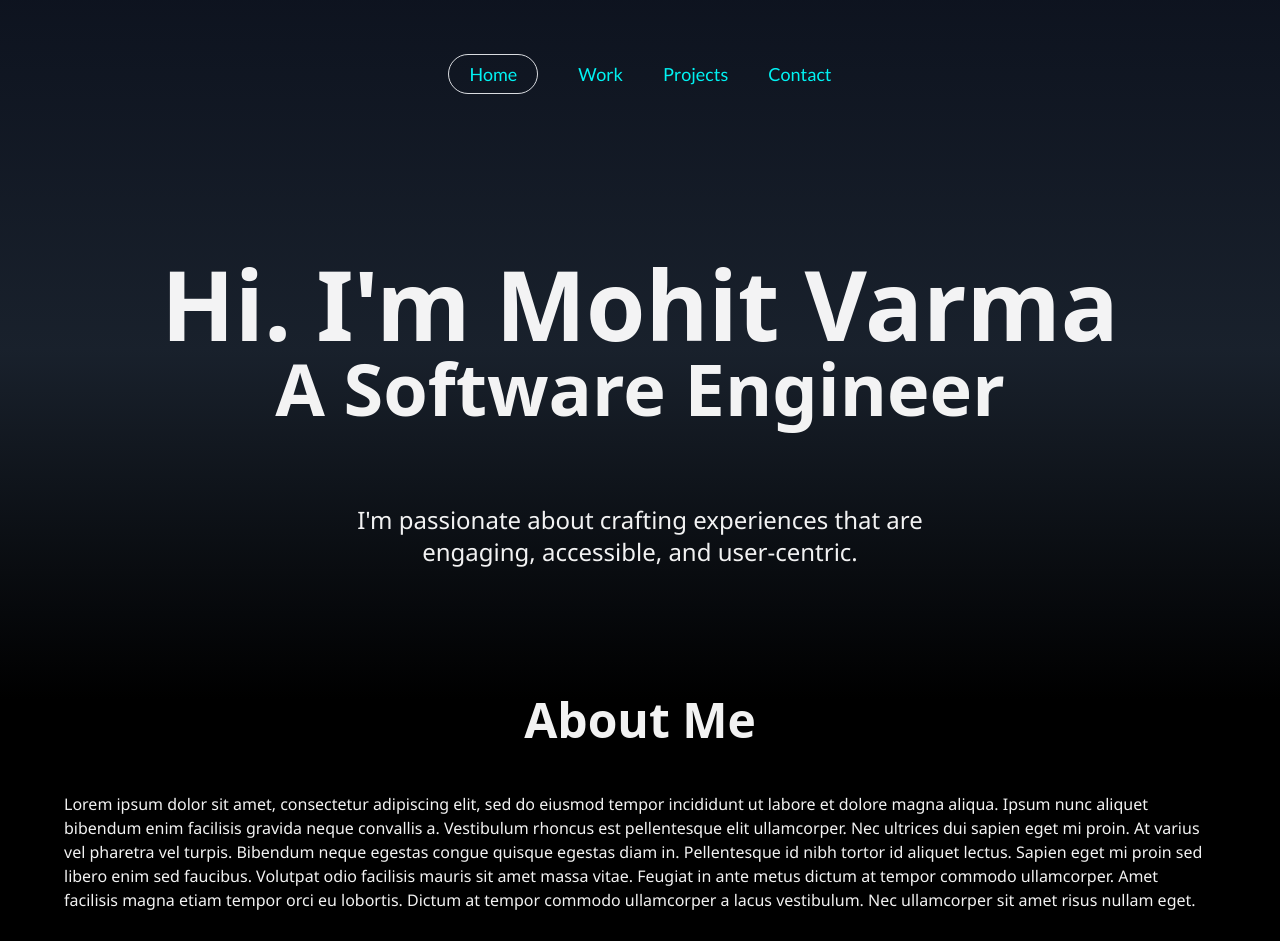
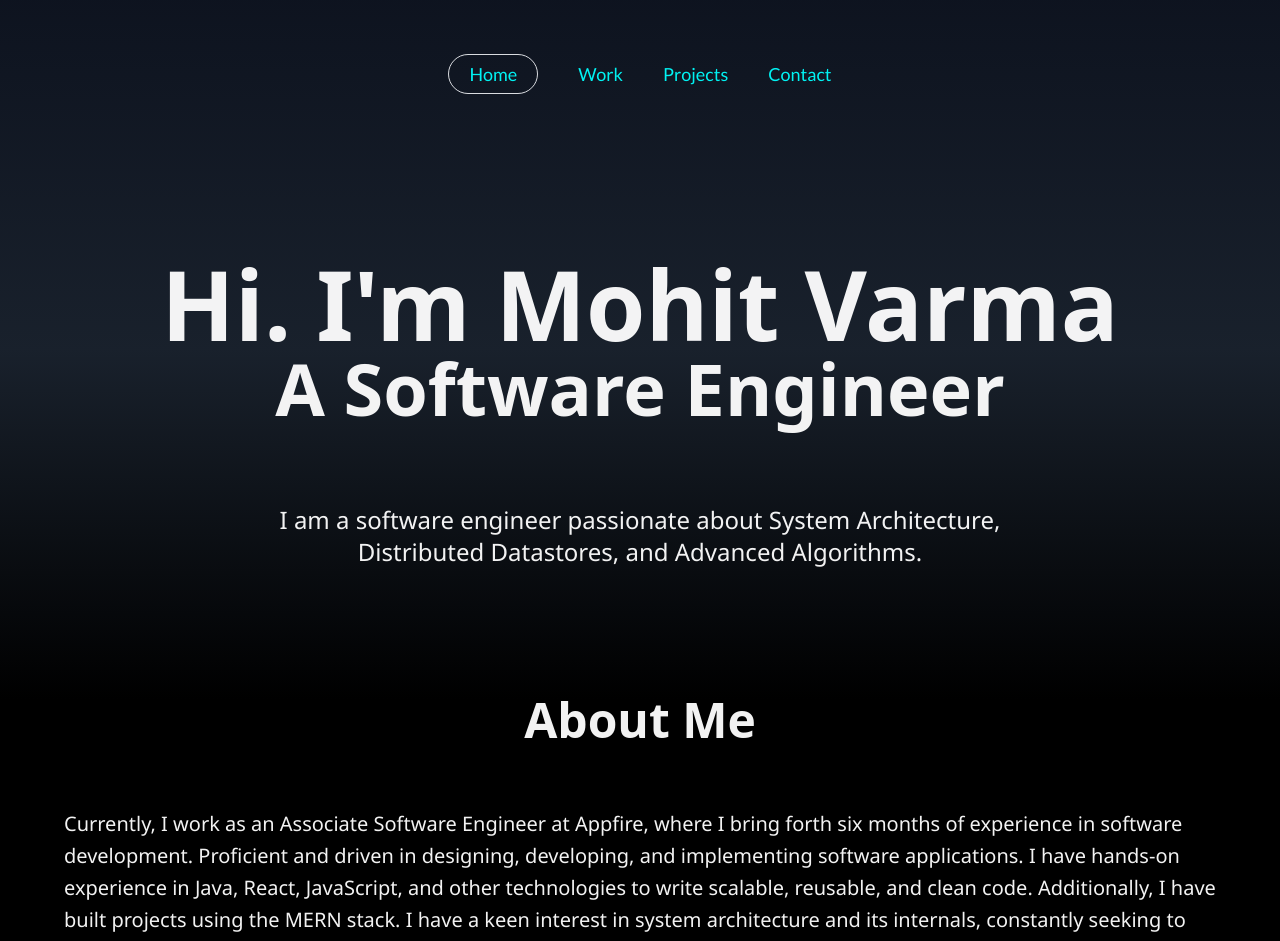
Before and after one commit to n0IQ/Portfolio, a Next.js app: page / in a window 1280 px wide. Shown: the top 941 px of the page. Built offline with nearby package versions, Linux system fonts and the light colour scheme; a web font is replaced by a local one.

Commit message:
Added about me info

```diff
--- a/src/components/Home/About.tsx
+++ b/src/components/Home/About.tsx
@@ -5,19 +5,17 @@ export default function About() {
         About Me
       </h3>
 
-      <div className="mt-12">
-        <p className="font-content text-contents opacity-95">
-          Lorem ipsum dolor sit amet, consectetur adipiscing elit, sed do
-          eiusmod tempor incididunt ut labore et dolore magna aliqua. Ipsum nunc
-          aliquet bibendum enim facilisis gravida neque convallis a. Vestibulum
-          rhoncus est pellentesque elit ullamcorper. Nec ultrices dui sapien
-          eget mi proin. At varius vel pharetra vel turpis. Bibendum neque
-          egestas congue quisque egestas diam in. Pellentesque id nibh tortor id
-          aliquet lectus. Sapien eget mi proin sed libero enim sed faucibus.
-          Volutpat odio facilisis mauris sit amet massa vitae. Feugiat in ante
-          metus dictum at tempor commodo ullamcorper. Amet facilisis magna etiam
-          tempor orci eu lobortis. Dictum at tempor commodo ullamcorper a lacus
-          vestibulum. Nec ullamcorper sit amet risus nullam eget.
+      <div className="mt-16">
+        <p className="font-content text-contents opacity-95 font-normal text-xl leading-8">
+          Currently, I work as an Associate Software Engineer at Appfire, where
+          I bring forth six months of experience in software development.
+          Proficient and driven in designing, developing, and implementing
+          software applications. I have hands-on experience in Java, React,
+          JavaScript, and other technologies to write scalable, reusable, and
+          clean code. Additionally, I have built projects using the MERN stack.
+          I have a keen interest in system architecture and its internals,
+          constantly seeking to deepen my understanding and explore innovative
+          solutions.
         </p>
       </div>
     </div>
--- a/src/components/Home/Intro.tsx
+++ b/src/components/Home/Intro.tsx
@@ -5,10 +5,9 @@ export default function Intro() {
       <h1 className="text-7xl font-heading-900 font-bold text-primary opacity-95">
         A Software Engineer
       </h1>
-      <div className="mx-auto max-w-2xl mt-20">
+      <div className="mx-auto max-w-3xl mt-20">
         <p className="text-2xl font-content text-contents opacity-95">
-          {`I'm passionate about crafting experiences that are engaging,
-          accessible, and user-centric.`}
+          {`I am a software engineer passionate about System Architecture, Distributed Datastores, and Advanced Algorithms.`}
         </p>
       </div>
     </div>
```
